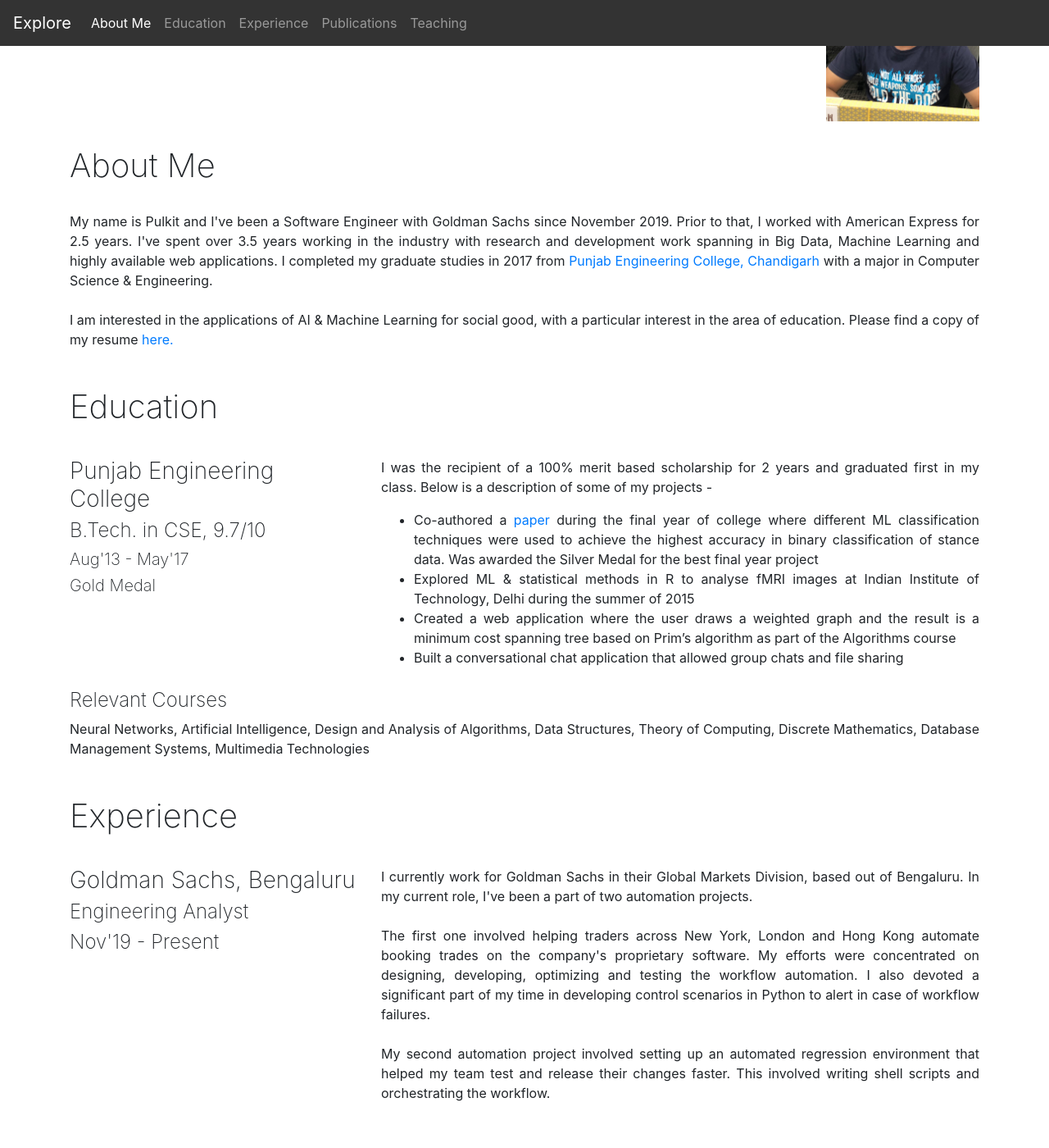
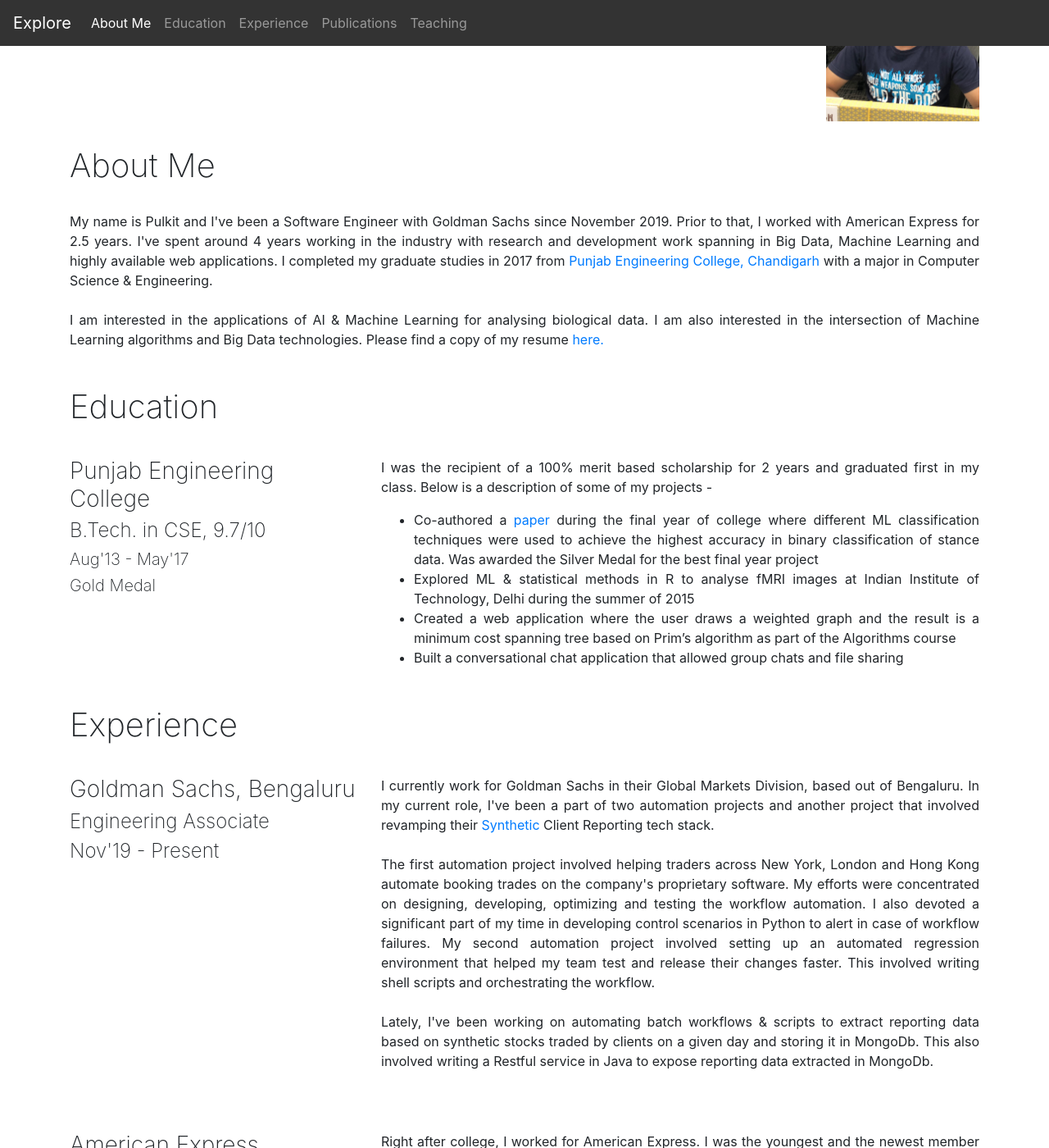
Before and after one commit to arora-pulkit/arora-pulkit.github.io, a Jekyll site: the page built from docs/index.md, in a window 1280 px wide and 1400 px high, scrolled down 192 px. Shown: the whole window at 82% size. Built offline with Jekyll 4.4.1, drawn with Linux system fonts in a browser that asks for light colours; nearby versions of some CDN libraries.

Commit message:
Updates as of 28May21

```diff
--- a/docs/index.md
+++ b/docs/index.md
@@ -23,8 +23,8 @@ title: Resume
   <div class="row top-bottom-buffer" id="about-me">
       <div class="mx-auto col-xs-12 col-sm-12 col-md-12 col-lg-12">
         <h1> About Me </h1><br>
-        <p class="text-justify">My name is Pulkit and I've been a Software Engineer with Goldman Sachs since November 2019. Prior to that, I worked with American Express for 2.5 years. I've spent over 3.5 years working in the industry with research and development work spanning in Big Data, Machine Learning and highly available web applications. I completed my graduate studies in 2017 from <a href="https://www.pec.ac.in/" target="_blank">Punjab Engineering College, Chandigarh</a> with a major in Computer Science & Engineering. <br><br>
-        I am interested in the applications of AI & Machine Learning for social good, with a particular interest in the area of education. Please find a copy of my resume <a href="resources/CV.pdf" target="_blank">here.</a></p>
+        <p class="text-justify">My name is Pulkit and I've been a Software Engineer with Goldman Sachs since November 2019. Prior to that, I worked with American Express for 2.5 years. I've spent around 4 years working in the industry with research and development work spanning in Big Data, Machine Learning and highly available web applications. I completed my graduate studies in 2017 from <a href="https://www.pec.ac.in/" target="_blank">Punjab Engineering College, Chandigarh</a> with a major in Computer Science & Engineering. <br><br>
+        I am interested in the applications of AI & Machine Learning for analysing biological data. I am also interested in the intersection of Machine Learning algorithms and Big Data technologies. Please find a copy of my resume <a href="resources/CV.pdf" target="_blank">here.</a></p>
       </div>
     </div>
       <!-- education -->
@@ -52,21 +52,6 @@ title: Resume
     </div>
   </div>
   <!--
-  <div class="row" id="education-details2">
-    <div class="mx-auto col-xs-12 col-sm-6 col-md-6 col-lg-6">
-      <div><h4>Awards</h4></div>
-      <ul>
-        <li>Gold medal for ranking first in the undergraduate class of 2017</li>
-        <li>Silver medal for the best final year project in CSE class of 2017</li>
-        <li>Awarded 100% tuition waiver in undergraduate college for 2 years</li>
-      </ul>
-    </div>
-    <div class="mx-auto col-xs-12 col-sm-6 col-md-6 col-lg-6">
-      <div><h4>Relevant Courses</h4></div>
-      <div><p class="text-justify">Neural Networks, Artificial Intelligence, Design and Analysis of Algorithms, Data Structures, Theory of Computing, Discrete Mathematics, Database Management Systems, Multimedia Technologies</p></div>
-    </div>
-  </div>
-  -->
 
   <div class="row" id="education-details2">
     <div class="mx-auto col-xs-12 col-sm-12 col-md-12 col-lg-12">
@@ -84,13 +69,14 @@ title: Resume
   <div class="row" id="experience-details">
     <div class="mx-auto col-xs-12 col-sm-6 col-md-6 col-lg-4 header-left">
       <div><h3>Goldman Sachs, Bengaluru</h3></div>
-      <div><h4>Engineering Analyst</h4></div>
+      <div><h4>Engineering Associate</h4></div>
       <div><h4>Nov'19 - Present</h4></div>
     </div>
     <div class="mx-auto col-xs-12 col-sm-6 col-md-6 col-lg-8 header-right">
-      <p class="text-justify">I currently work for Goldman Sachs in their Global Markets Division, based out of Bengaluru. In my current role, I've been a part of two automation projects. <br><br>
-      The first one involved helping traders across New York, London and Hong Kong automate booking trades on the company's proprietary software. My efforts were concentrated on designing, developing, optimizing and testing the workflow automation. I also devoted a significant part of my time in developing control scenarios in Python to alert in case of workflow failures.<br><br>
-      My second automation project involved setting up an automated regression environment that helped my team test and release their changes faster. This involved writing shell scripts and orchestrating the workflow.</p><br><br>
+      <p class="text-justify">I currently work for Goldman Sachs in their Global Markets Division, based out of Bengaluru. In my current role, I've been a part of two automation projects and another project that involved revamping their <a href="http://marketswiki.com/wiki/Synthetic_trades#:~:text=A%20synthetic%20trade%20or%20synthetic,the%20same%20risk%2Dreward%20profile.">Synthetic</a> Client Reporting tech stack. <br><br>
+      The first automation project involved helping traders across New York, London and Hong Kong automate booking trades on the company's proprietary software. My efforts were concentrated on designing, developing, optimizing and testing the workflow automation. I also devoted a significant part of my time in developing control scenarios in Python to alert in case of workflow failures. My second automation project involved setting up an automated regression environment that helped my team test and release their changes faster. This involved writing shell scripts and orchestrating the workflow.<br><br>
+      Lately, I've been working on automating batch workflows & scripts to extract reporting data based on synthetic stocks traded by clients on a given day and storing it in MongoDb. This also involved writing a Restful service in Java to expose reporting data extracted in MongoDb.
+      </p><br><br>
     </div>
     <div class="mx-auto col-xs-12 col-sm-6 col-md-6 col-lg-4 header-left">
       <div><h3>American Express, Gurgaon</h3></div>
```
Also changed, not shown: 1 other file.
